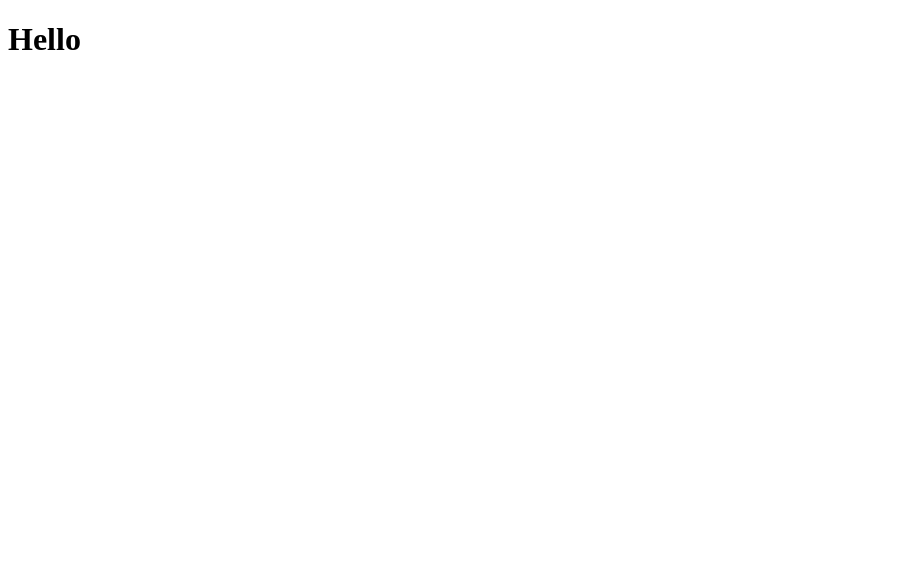
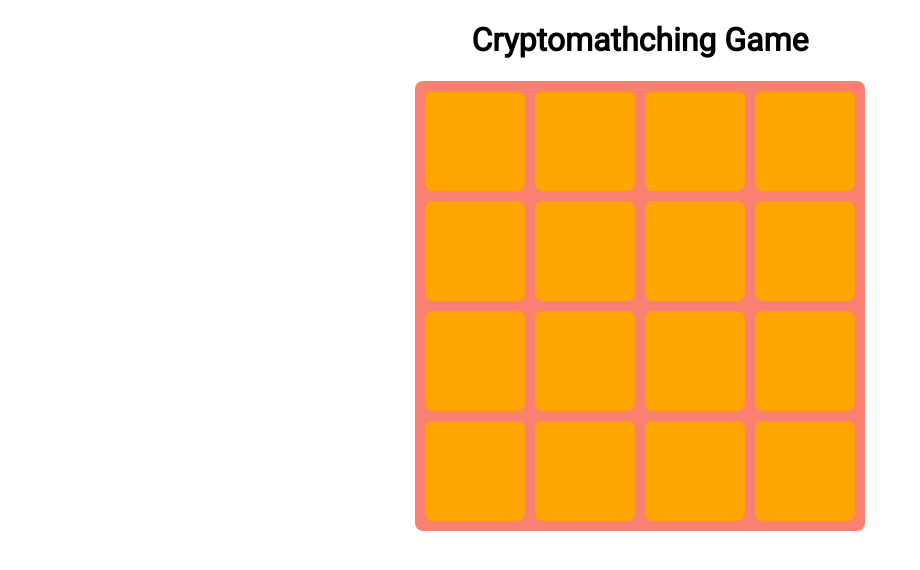
Before and after one commit to Sangsom/Crypto-Matching, a website: page index.html in a window 1280 px wide. Shown: the whole page, without its empty margins (0-920 px from the left). Drawn offline with Linux system fonts and the light colour scheme.

Commit message:
feat: Setting up game grid

```diff
--- a/assets/styles/scss/main.scss
+++ b/assets/styles/scss/main.scss
@@ -0,0 +1,52 @@
+@import url("https://fonts.googleapis.com/css?family=Roboto");
+
+:root {
+  --boxSize: 100px;
+  --boxRadius: 8px;
+}
+
+html {
+  box-sizing: border-box;
+  font-family: "Roboto", sans-serif;
+  font-size: 16px;
+}
+
+*,
+*::before,
+*::after {
+  box-sizing: inherit;
+}
+
+html,
+body {
+  width: 100vw;
+  height: 100vh;
+  margin: 0;
+  padding: 0;
+}
+
+.container {
+  display: flex;
+  justify-content: center;
+  align-items: center;
+  flex-direction: column;
+}
+
+// Grid
+.grid {
+  display: inline-grid;
+  background: salmon;
+  grid-template-columns: repeat(4, minmax(var(--boxSize), var(--boxSize)));
+  grid-auto-rows: minmax(var(--boxSize), var(--boxSize));
+  grid-gap: 10px;
+  padding: 10px;
+  border-radius: var(--boxRadius);
+}
+
+.grid-box {
+  display: flex;
+  background: orange;
+  border-radius: var(--boxRadius);
+  justify-content: center;
+  align-items: center;
+}
--- a/index.html
+++ b/index.html
@@ -11,7 +11,33 @@
 </head>
 
 <body>
-  <h1>Hello</h1>
+
+  <div class="container">
+    <header>
+      <h1>Cryptomathching Game</h1>
+    </header>
+    <main>
+      <div class="grid">
+        <div class="grid-box"></div>
+        <div class="grid-box"></div>
+        <div class="grid-box"></div>
+        <div class="grid-box"></div>
+        <div class="grid-box"></div>
+        <div class="grid-box"></div>
+        <div class="grid-box"></div>
+        <div class="grid-box"></div>
+        <div class="grid-box"></div>
+        <div class="grid-box"></div>
+        <div class="grid-box"></div>
+        <div class="grid-box"></div>
+        <div class="grid-box"></div>
+        <div class="grid-box"></div>
+        <div class="grid-box"></div>
+        <div class="grid-box"></div>
+      </div>
+    </main>
+  </div>
+
   <script src="assets/js/main.js"></script>
 </body>
 
```
Also changed, not shown: assets/styles/css/main.css.
